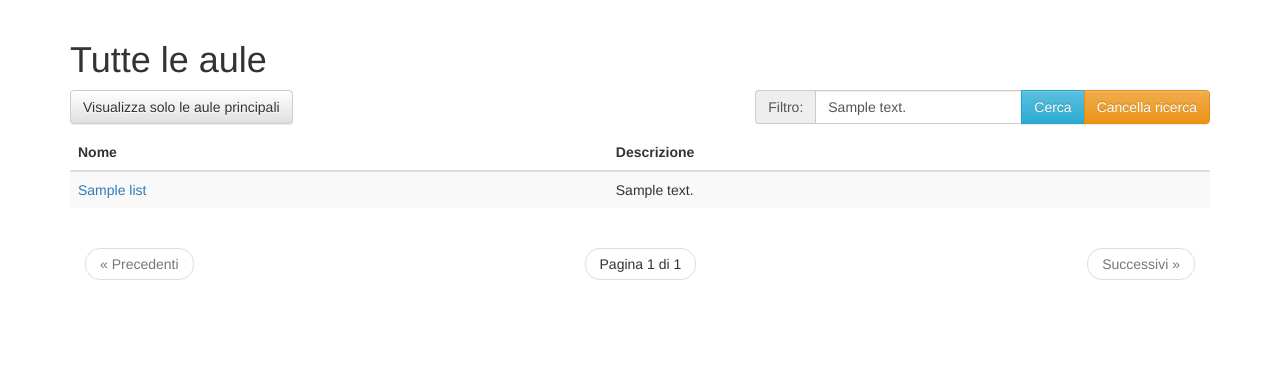
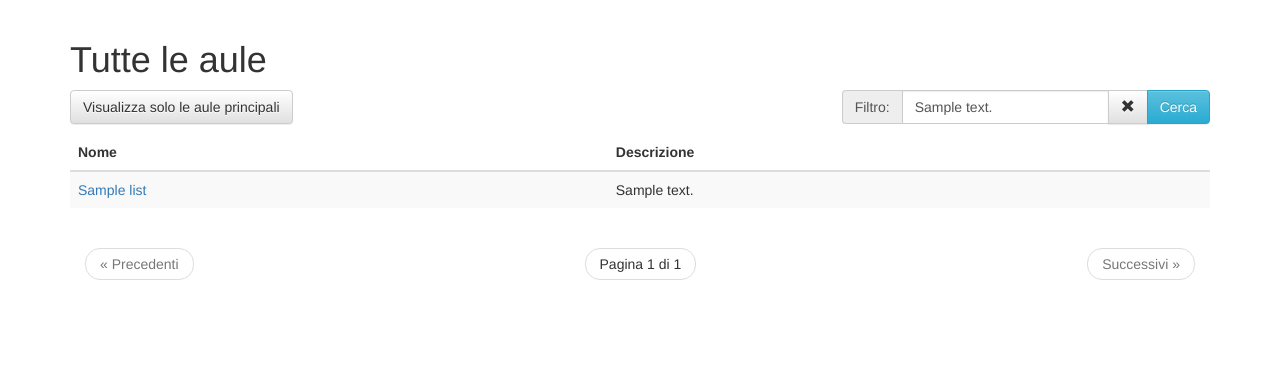
Before and after one commit to studentisgss/booking, a Django app: template rooms/templates/rooms/listall.html in a window 1280 px wide. Shown: the part 51-420 px from the top of the page. Run offline with Django 3.2, Linux system fonts and the light colour scheme; the template is opened without the code that fills it: most values are stand-ins (such as "Sample title", 1, 10 or a date in 2020); some libraries are stand-ins or nearby versions.

Commit message:
Modified "Cancella tutto" button in search field

```diff
--- a/rooms/templates/rooms/listall.html
+++ b/rooms/templates/rooms/listall.html
@@ -19,10 +19,15 @@
                     <span class="input-group-addon">Filtro: </span>
                     <input type="text" class="form-control" id="search" name="search" value="{{ filterText }}"/>
                     <div class="input-group-btn">
+                        {% if filterText %}
+                          <a href="{% url 'rooms:listall' %}" class="btn btn-default" aria-label="Clear">
+                            <span class="glyphicon glyphicon-remove"></span>
+                          </a>
+                        {% endif %}
                         <input type="submit" class="btn btn-info" value="Cerca" />
-                {% if filterText %}
+                <!-- {% if filterText %}
                         <a href="{% url 'rooms:listall' %}" class="btn btn-warning">Cancella ricerca</a>
-                {% endif %}
+                {% endif %} -->
                     </div>
                 </div>
             </form>
```
Also changed, not shown: activities/templates/activities/list.html (+8 -3 lines), rooms/templates/rooms/list.html (+7 -1 lines).
